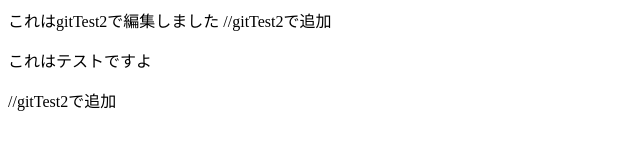
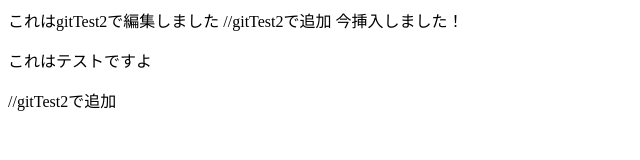
Before and after one commit to shigeizm/sample, a plain HTML site: page index.html in a window 1280 px wide. Shown: the whole page, without its empty margins (0-640 px from the left). Drawn offline with Linux system fonts and the light colour scheme.

Commit message:
今挿入

```diff
--- a/index.html
+++ b/index.html
@@ -4,7 +4,7 @@
 これはgitTest2で編集しました
 
 //gitTest2で追加
-
+今挿入しました！
 <p>これはテストですよ</p>
 
 //gitTest2で追加
```
